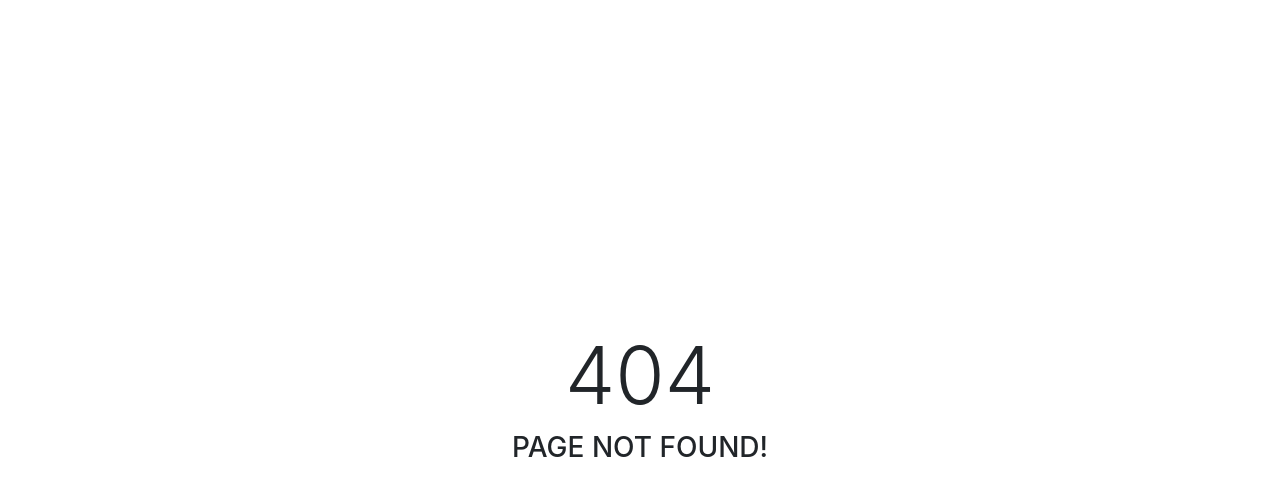
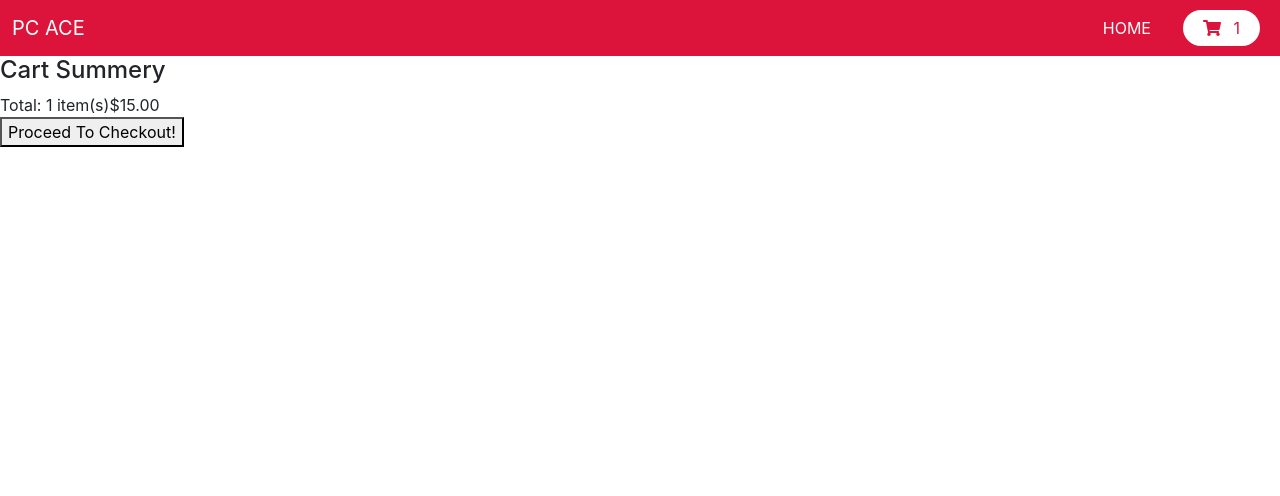
Before and after one commit to asif-ae/pc-ace, a React (Create React App) app: page /cart in a window 1280 px wide. Before the commit this address had no page. Shown: the top 496 px of the page. Built offline with nearby package versions, Linux system fonts and the light colour scheme.

Commit message:
updated cartItem and cart

```diff
--- a/src/App.js
+++ b/src/App.js
@@ -1,6 +1,7 @@
 import { Fragment } from "react";
 import { BrowserRouter as Router, Switch, Route } from "react-router-dom";
 import "./App.css";
+import Cart from "./components/Cart/Cart";
 import Home from "./components/Home/Home";
 import NotMatched from "./components/NotMatched/NotMatched";
 import Products from "./components/Products/Products";
@@ -16,6 +17,9 @@ function App() {
           <Route path="/products">
             <Products></Products>
           </Route>
+          <Route path="/cart">
+            <Cart></Cart>
+          </Route>
           <Route path="*">
             <NotMatched></NotMatched>
           </Route>
--- a/src/components/Cart/Cart.js
+++ b/src/components/Cart/Cart.js
@@ -1,11 +1,47 @@
-import React from 'react';
+import React, { Fragment, useEffect, useState } from 'react';
+import { connect } from 'react-redux';
+import Navbar from '../Navbar/Navbar';
+import CartItem from './CartItem/CartItem';
 
-const Cart = () => {
+const Cart = ({cart}) => {
+  console.log(cart);
+  const [totalPrice, setTotalPrice] = useState(0);
+  const [totalItems, setTotalItems] = useState(0);
+  useEffect(() => {
+    let items = 0;
+    let price = 0;
+
+    cart.forEach(item => {
+      items += item.qty;
+      price += item.qty * item.price;
+    });
+  }, [cart, totalPrice, setTotalPrice, totalItems, setTotalItems])
   return (
-    <div>
-
-    </div>
+    <Fragment>
+      <Navbar></Navbar>
+      <div className="a">
+        <div className="b">
+          {
+            cart.map(item => <CartItem item={item} key={item.id}></CartItem>)
+          }
+        </div>
+        <div className="a">
+          <h4 className="a">Cart Summery</h4>
+          <div className="a">
+            <span className="a">Total: 1 item(s)</span>
+            <span className="a">$15.00</span>
+          </div>
+          <button className="a">Proceed To Checkout!</button>
+        </div>
+      </div>
+    </Fragment>
   );
 };
 
-export default Cart;
+const mapStateToProps = state => {
+  return {
+    cart: state.shop.cart,
+  }
+}
+
+export default connect(mapStateToProps)(Cart);
--- /dev/null
+++ b/src/components/Cart/CartItem/CartItem.js
@@ -0,0 +1,29 @@
+import { faTrash } from '@fortawesome/free-solid-svg-icons';
+import { FontAwesomeIcon } from '@fortawesome/react-fontawesome';
+import React, { Fragment } from 'react';
+
+const CartItem = ({item}) => {
+  return (
+    <Fragment>
+      <div className="a">
+        <img src={item.image} alt={item.title} />
+        <div className="a">
+          <p className="a">{item.title}</p>
+          <p className="b">{item.description}</p>
+          <p className="c">${item.price}</p>
+        </div>
+        <div className="a">
+          <div className="b">
+            <label htmlFor="qty">Quantity</label>
+            <input type="number" name="qty" id="qty" min="1" value={item.qty} />
+          </div>
+          <button className="a">
+            <FontAwesomeIcon icon={faTrash}></FontAwesomeIcon>
+          </button>
+        </div>
+      </div>
+    </Fragment>
+  );
+};
+
+export default CartItem;
```
